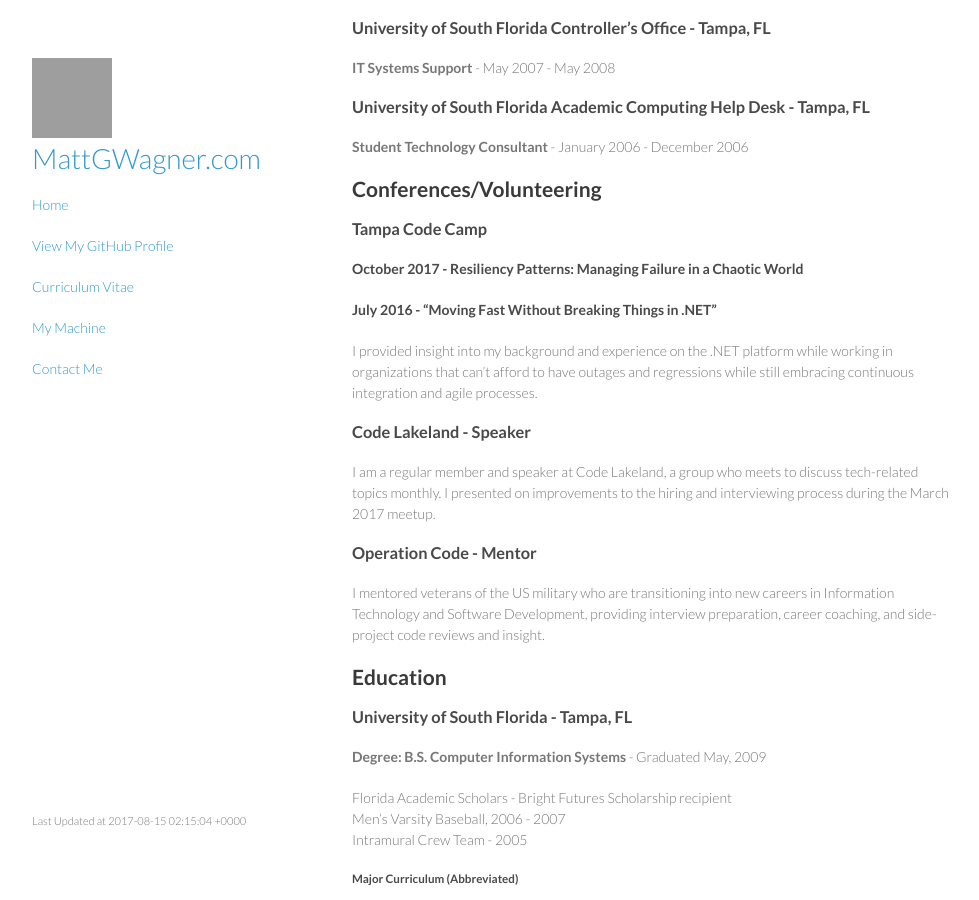
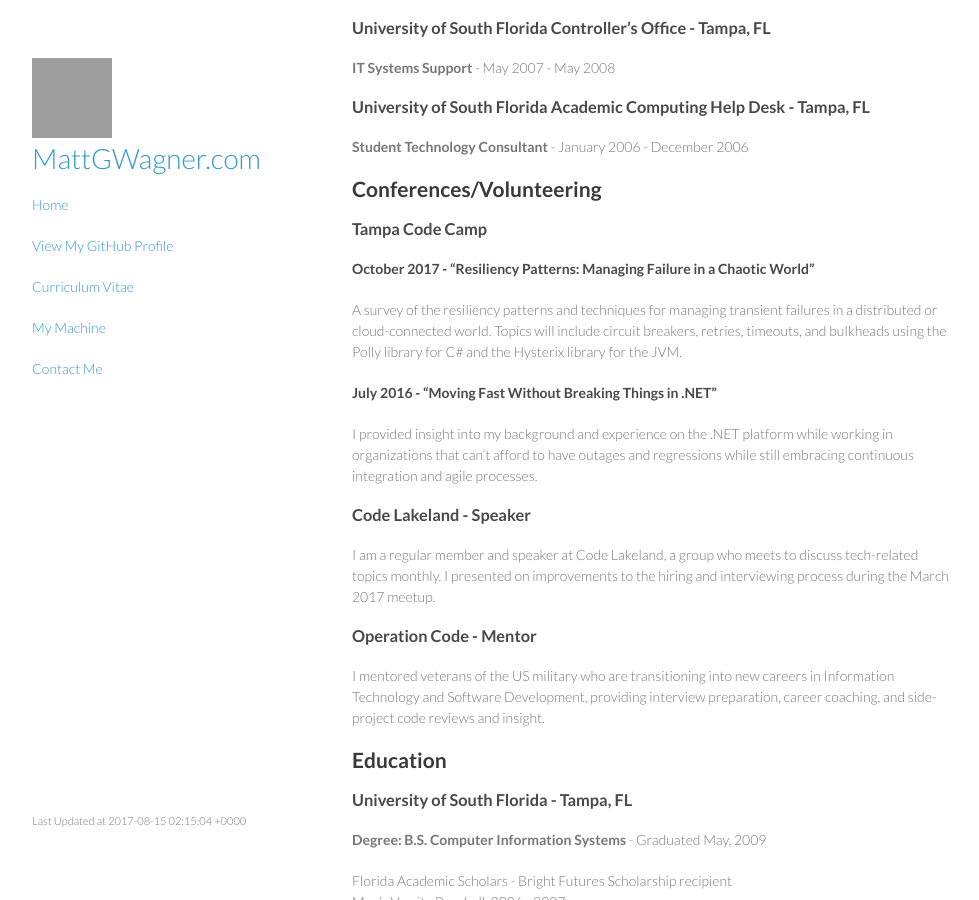
Before and after one commit to mattgwagner/mattgwagner, a Jekyll site: the page built from cv.md, in a window 1280 px wide and 900 px high, scrolled down 3515 px. Shown: the whole window, without its empty margins (148-1127 px from the left). Built offline with Jekyll 4.4.1, drawn with Linux system fonts in a browser that asks for light colours; grey boxes are pictures that could not be loaded.

Commit message:
Update cv.md

```diff
--- a/cv.md
+++ b/cv.md
@@ -154,7 +154,9 @@ ASP.NET, C#, SVN, Stored Procedures
 
 ### Tampa Code Camp
 
-#### October 2017 - Resiliency Patterns: Managing Failure in a Chaotic World
+#### October 2017 - "Resiliency Patterns: Managing Failure in a Chaotic World"
+
+A survey of the resiliency patterns and techniques for managing transient failures in a distributed or cloud-connected world. Topics will include circuit breakers, retries, timeouts, and bulkheads using the Polly library for C# and the Hysterix library for the JVM.
 
 #### July 2016 - "Moving Fast Without Breaking Things in .NET"
 
```
